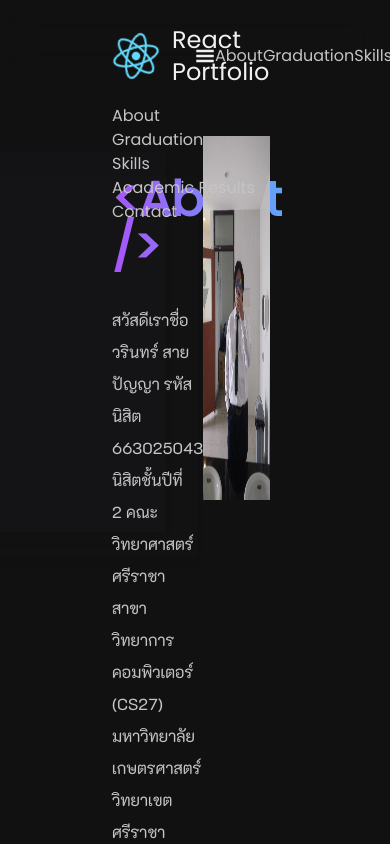
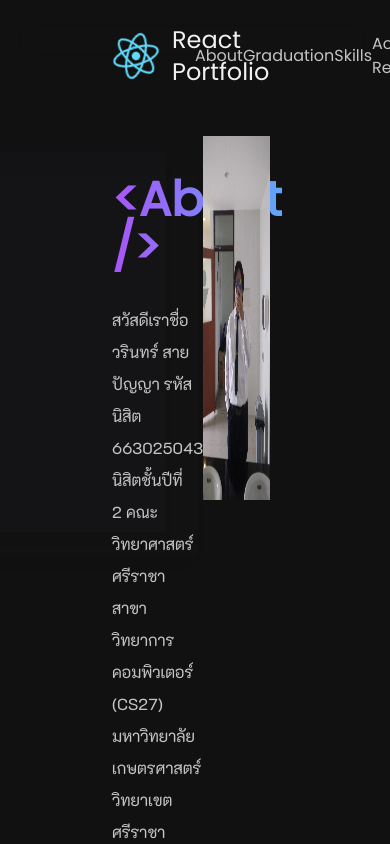
Before and after one commit to WarinCode/react-portfolio, a React (Vite) app: page / in a window 390 px wide. Shown: the top 844 px of the page. Built offline with nearby package versions, Linux system fonts and the light colour scheme; data requests are answered from the project's data file.

Commit message:
Update styling and attributes for mobile view

```diff
--- a/db/data.json
+++ b/db/data.json
@@ -85,8 +85,8 @@
     },
     {
       "id": "6",
+      "courseName": "Software Construction",
       "code": "01418211",
-      "courseName": "Software Construction",
       "grade": "A",
       "credit": 3
     }
--- a/src/components/Form.tsx
+++ b/src/components/Form.tsx
@@ -238,7 +238,7 @@ const Form: FC<FormProps> = ({
     <FormContainer
       attributes={{
         className:
-          "mt-8 grid grid-cols-2 grid-rows-3 place-items-center text-tertiary font-k2d gap-y-12 max-[360px]:grid-cols-1 max-[360px]:grid-flow-row max-[360px]:items-start",
+          "mt-8 grid grid-cols-2 grid-rows-3 place-items-center text-tertiary font-k2d gap-y-12 max-[360px]:flex max-[360px]:flex-col",
         onSubmit: mode === "add" ? handleSubmit : handleEdit,
       }}
     >
@@ -275,7 +275,10 @@ const Form: FC<FormProps> = ({
         referent={credit}
       />
       <Button
-        attributes={{ className: "col-span-2 mt-4 w-[250px]", type: "submit" }}
+        attributes={{
+          className: "col-span-2 mt-4 w-[250px] max-[360px]:w-full",
+          type: "submit",
+        }}
         text={mode === "add" ? "บันทึก" : "แก้ไข"}
         buttonType={"normal"}
       />
--- a/src/components/InputField.tsx
+++ b/src/components/InputField.tsx
@@ -8,13 +8,13 @@ const InputField: FC<InputFieldProps> = ({
   referent,
 }): ReactElement => {
   return (
-    <InputWrapper attributes={{ className: "max-[360px]:w-full" }}>
-      <label htmlFor={attributes?.id} className="block mb-4 text-xl">
+    <InputWrapper>
+      <label htmlFor={attributes?.id} className="block mb-4 text-xl max-[360px]:text-lg max-[360px]:w-full">
         {labelName}
       </label>
       <input
         {...attributes}
-        className={`outline-none w-3/4 h-12 border-tertiary border-2 rounded bg-primary ps-2 transition delay-150 ease-linear focus:border-secondary ${attributes?.className}`}
+        className={`outline-none w-3/4 h-12 border-tertiary border-2 rounded bg-primary ps-2 transition delay-150 ease-linear focus:border-secondary ${attributes?.className} max-[360px]:w-full`}
         ref={referent}
         required
       />
--- a/src/components/MobileMenu.tsx
+++ b/src/components/MobileMenu.tsx
@@ -8,9 +8,11 @@ import { NavItemData } from "../types";
 const MobileMenu: FC<MobileMenuProps> = ({ isOpen }): ReactElement => {
   return (
     <ul
-      className={`flex flex-col items-start w-full cursor-pointer transition-all delay-75 ease-linear mt-4 max-[360px]:${
-        isOpen ? "opacity-100" : "opacity-0"
-      }`}
+      className={`opacity-0 ${
+        isOpen
+          ? "opacity-100 max-[360px]:flex max-[360px]:flex-col max-[360px]:items-start"
+          : ""
+      } w-full cursor-pointer transition-[opacity] delay-100 ease-linear mt-4`}
     >
       {navItems.map(
         (item: NavItemData): ReactElement => (
--- a/src/components/NavLink.tsx
+++ b/src/components/NavLink.tsx
@@ -3,7 +3,7 @@ import { NavLinkProps } from "../types/propTypes";
 
 const NavLink: FC<NavLinkProps> = ({ text, targetId }): ReactElement => {
   return (
-    <li className="nav-link text-tertiary max-[360px]:text-sm max-[360px]:mb-2">
+    <li className="nav-link text-tertiary max-[360px]:text-sm max-[360px]:mb-3 hover:translate-x-4">
       <a href={targetId}>{text}</a>
     </li>
   );
--- a/src/components/SelectField.tsx
+++ b/src/components/SelectField.tsx
@@ -11,19 +11,19 @@ const SelectField: FC<SelectFieldProps> = ({
 }): ReactElement => {
   return (
     <InputWrapper>
-      <label htmlFor={attributes?.id} className="block mb-4 text-xl">
+      <label htmlFor={attributes?.id} className="block mb-4 text-xl max-[360px]:text-lg">
         {labelName}
       </label>
       <select
         {...attributes}
         className={`w-3/4 h-12 outline-none p-2 cursor-pointer bg-primary border-tertiary border-2 rounded text-tertiary transition delay-150 ease-linear
-           hover:border-secondary`}
+           hover:border-secondary max-[360px]:w-full`}
         required
         ref={referent}
       >
         {optionList.map(
           (item: number | string): ReactElement => (
-            <option key={uuid()}>{item}</option>
+            <option key={uuid()} className="max-[360px]:text-sm">{item}</option>
           )
         )}
       </select>
--- a/src/components/main/Navbar.tsx
+++ b/src/components/main/Navbar.tsx
@@ -16,8 +16,8 @@ const Navbar = (): ReactElement => {
 
   return (
     <nav
-      className={`flex flex-col p-6 w-full sticky top-0 h-20 z-50 px-28 backdrop-blur-lg max-[360px]:justify-between max-[360px]:-top-1 max-[360px]:px-12 transition-all ease-linear delay-150 ${
-        isOpen ? "h-max" : "h-20"
+      className={`flex flex-col p-6 w-full sticky -top-1 h-20 z-50 px-28 backdrop-blur-lg max-[360px]:justify-between max-[360px]:px-12 transition-[height] ease-linear delay-100 ${
+        isOpen ? "h-64" : "h-20"
       }`}
     >
       <div className="flex items-center justify-between">
@@ -32,7 +32,7 @@ const Navbar = (): ReactElement => {
           </h4>
         </div>
         <div
-          className="cursor-pointer max-[360px]:w-auto"
+          className="hidden cursor-pointer max-[360px]:block max-[360px]:w-auto"
           onClick={handleClick}
         >
           {isOpen ? (
--- a/src/style/style.css
+++ b/src/style/style.css
@@ -20,7 +20,7 @@ body {
 }
 
 .nav-link {
-  transition: color 200ms ease-in-out;
+  transition: color 200ms ease-in-out, transform 200ms ease-in-out;
   &:hover {
     color: var(--secondary);
   }
```
